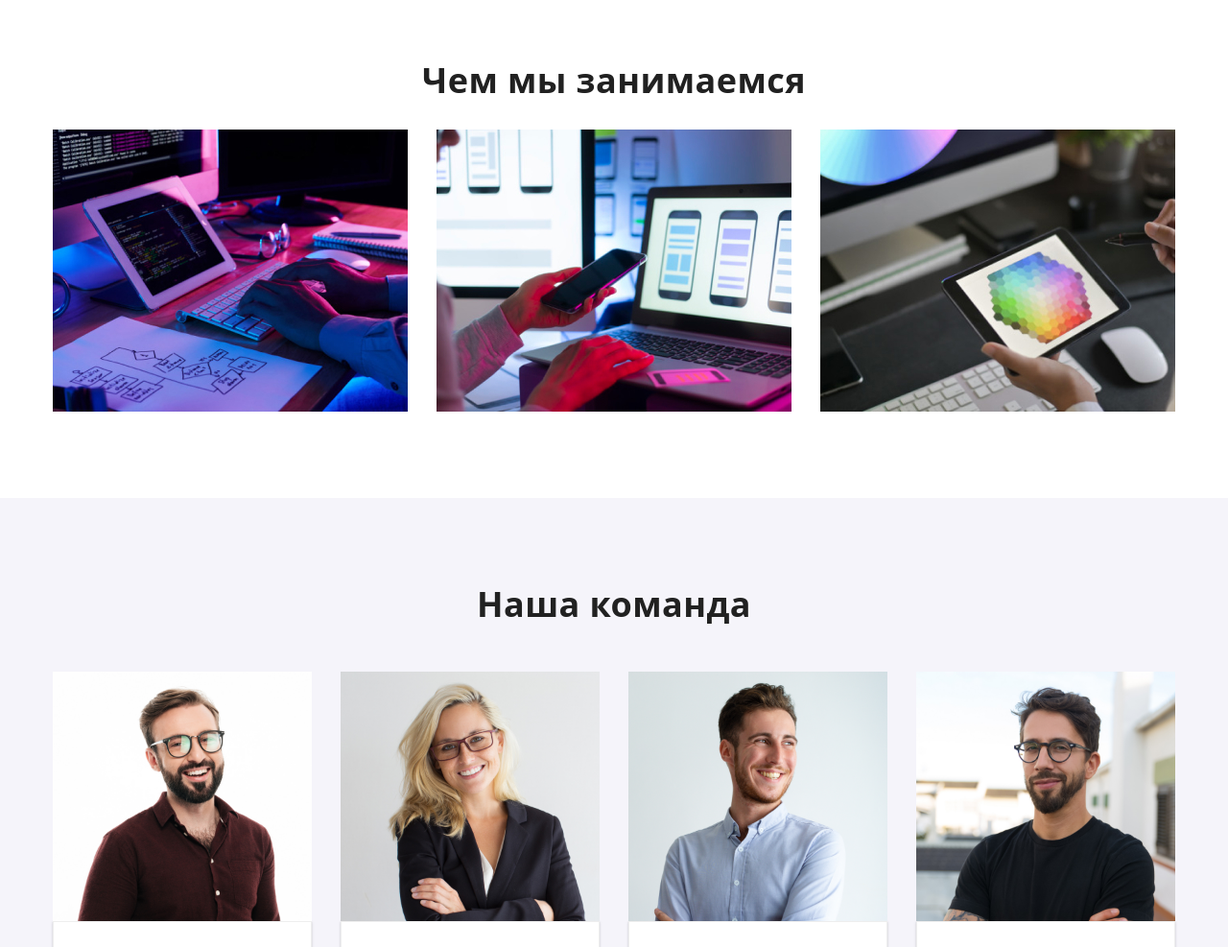
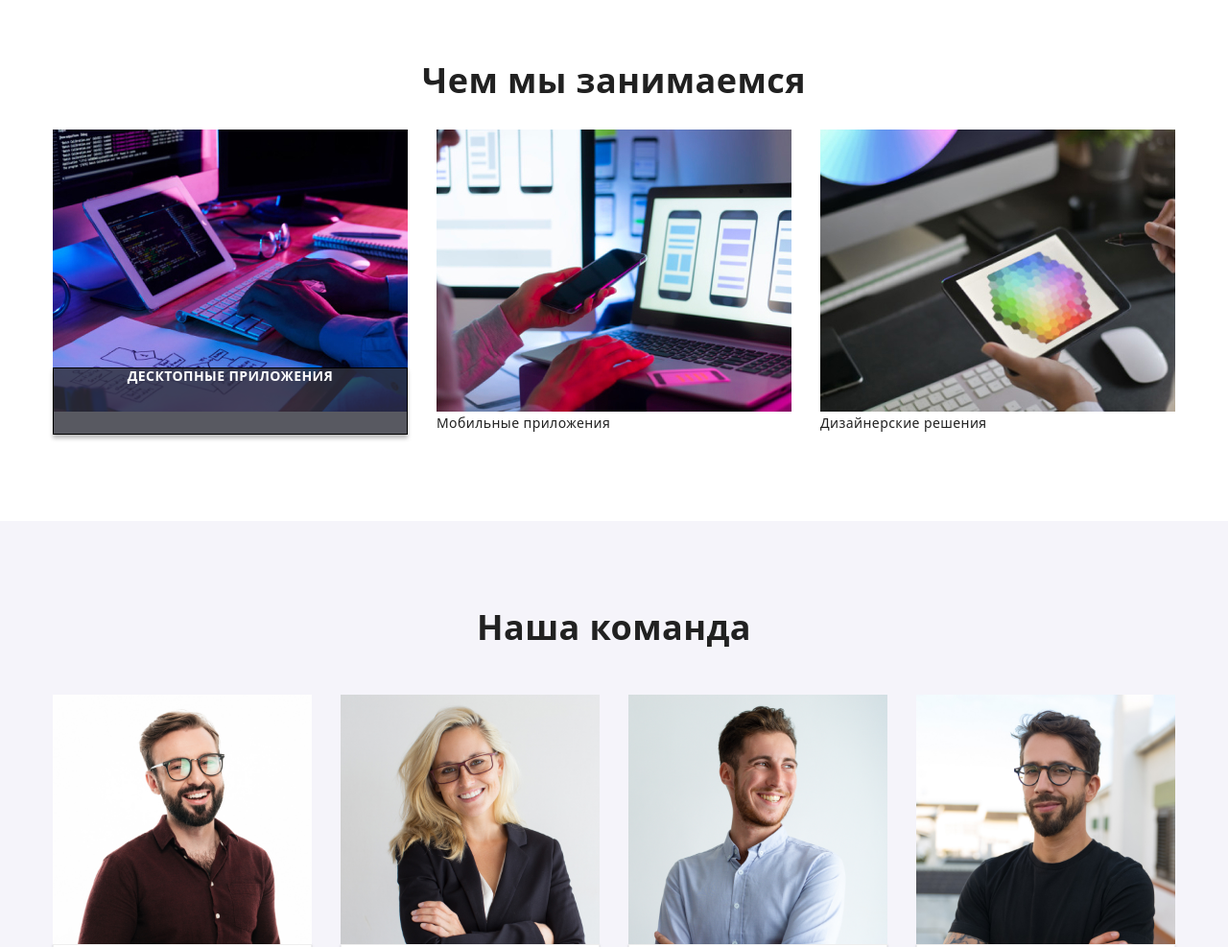
Before and after one commit to Asyajs/markup-hw-05, a plain HTML site: page index.html in a window 1280 px wide. Shown: the part 1100-2087 px from the top of the page at 96% size. Drawn offline with nearby package versions, Linux system fonts and the light colour scheme.

Commit message:
new section with position

```diff
--- a/css/styles.css
+++ b/css/styles.css
@@ -1,8 +1,4 @@
-/* цвет основного текста  #212121;
-*/
-/* вторичный цвет текста * #757575/
-/* белый # #ffffff */
-/* акцент 2196F3 */
+
   :root {
     --main-text-color: #212121;
     --secondary-text-color: #757575;
@@ -263,6 +259,28 @@ text-decoration: none;
   padding-bottom: 30px;
 }
 
+.product-thumb{
+  position: relative;
+
+}
+.product-thumb-descript{
+  width: 370px;
+  height: 70px;
+  position:absolute;
+  bottom: 0px;
+  right: 0px;
+  text-transform: uppercase;
+  font-weight: 700;
+  line-height: 16px;
+  text-align: center;
+  color: var(--main-bg-color);
+  box-sizing: border-box;
+  background: rgba(47, 48, 58, 0.8);
+  border: 1px solid #000000;
+  box-shadow: 0px 4px 4px rgba(0, 0, 0, 0.25);
+
+}
+
 /* team */
 
 .section-team {
@@ -369,7 +387,6 @@ text-decoration: none;
   padding-top: 15px;
   padding-bottom: 15px;
   margin-right: 10px;
-  box-shadow: var(--card-shadow);
 }
 
 .client-link {
@@ -493,12 +510,13 @@ text-decoration: none;
     padding-bottom: 6px;
     padding-left: 22px;
     padding-right: 22px;
-    box-shadow: var(--card-shadow);
+
   }
 
   .button-item:hover {
     background-color: var(--accent-color);
     color: var(--main-bg-color);
+    box-shadow: var(--card-shadow);
   }
 
 .section {
--- a/index.html
+++ b/index.html
@@ -11,6 +11,7 @@
   <link rel="stylesheet" href="./css/styles.css">
   <link rel="stylesheet" href="https://cdnjs.cloudflare.com/ajax/libs/modern-normalize/1.1.0/modern-normalize.min.css">
 </head>
+
 <!--шапка сайта-->
 
 <body>
@@ -54,6 +55,7 @@
   <main>
 
     <!--основа сайта-->
+
     <section class="main-section">
       <div class="container">
         <div class="content">
@@ -66,6 +68,7 @@
     </section>
 
     <!--Секция 1 -->
+
     <section class="section-hang">
       <div class="container">
         <ul class="features">
@@ -121,18 +124,27 @@
     </section>
 
     <!--Секция 2-->
+
     <section class="section-work">
       <div class="container">
         <h2 class="section-progect">Чем мы занимаемся</h2>
+
         <ul class="example">
-          <li>
-            <img src="./images/work1.jpg" alt="writing code" width="370" />
-          </li>
+
+          <div  class="product-thumb">
+            <li>
+              <img src="./images/work1.jpg" alt="writing code" width="370" />
+             <p class="product-thumb-descript">Десктопные приложения </p>
+            </li>
+          </div>
+
           <li>
             <img src="./images/look.jpg" alt="cheking" width="370" />
+            Мобильные приложения
           </li>
           <li>
             <img src="./images/desing.jpg" alt="do art" width="370" />
+            Дизайнерские решения
           </li>
         </ul>
       </div>
```
